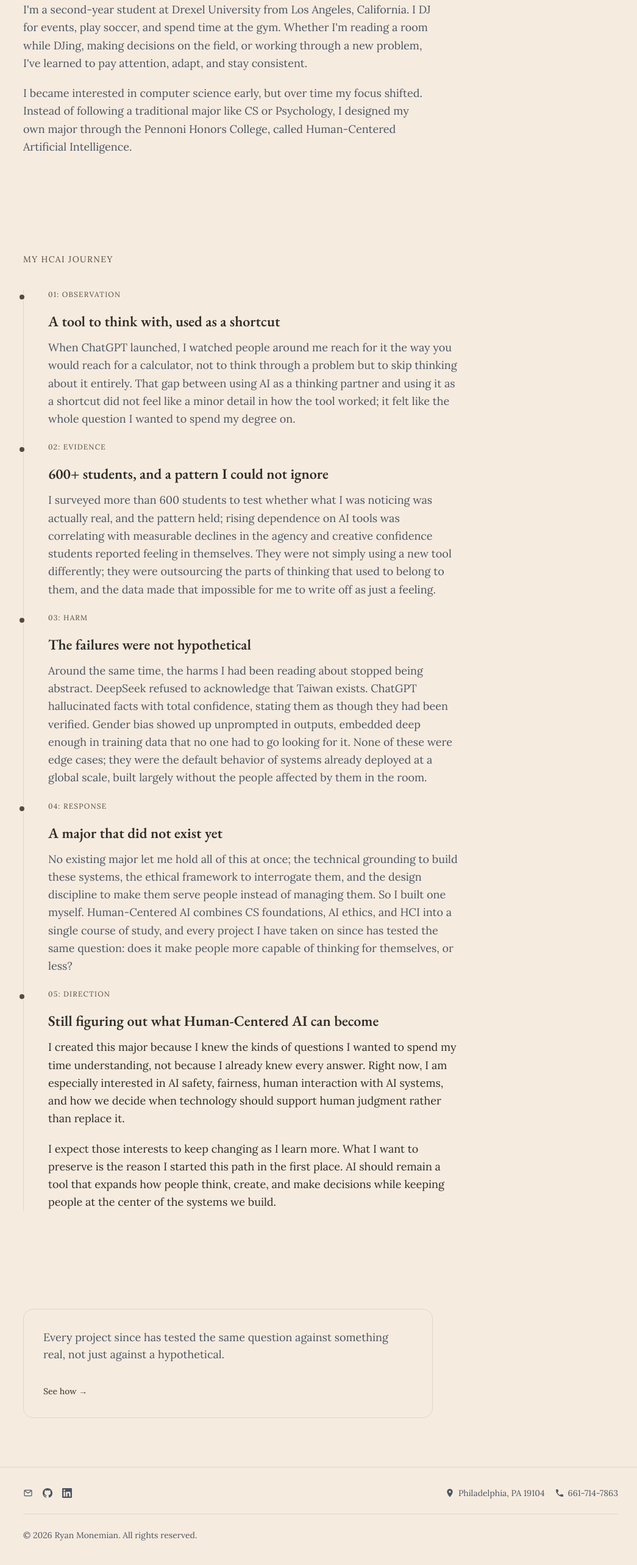
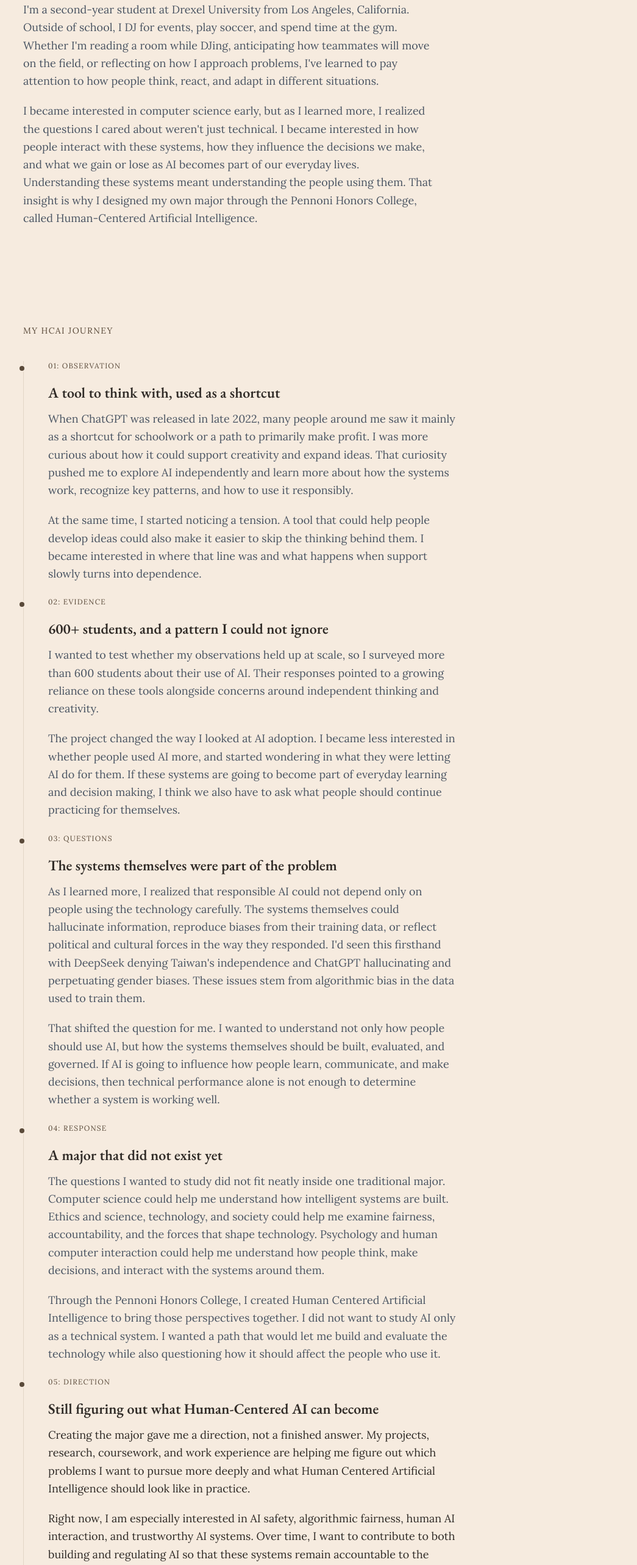
Before and after one commit to ryanmonemian/portfolio, a Next.js app: page /about in a window 1280 px wide. Shown: the part 200-2766 px from the top of the page at 61% size, without its empty margins (114-1159 px from the left). Built offline with nearby package versions, Linux system fonts and the light colour scheme.

Commit message:
updated info, such as hcai journey

```diff
--- a/src/app/about/page.tsx
+++ b/src/app/about/page.tsx
@@ -17,12 +17,17 @@ export default function AboutPage() {
         <Reveal>
           <div className="max-w-2xl text-lg leading-relaxed text-muted">
             <p>
-              I&apos;m a second-year student at Drexel University from Los Angeles, California. I DJ for events, play soccer, and spend time at the gym. Whether I'm reading a room while DJing, making decisions on the field, or working through a new problem, I've learned to pay attention, adapt, and stay consistent.
+              I&apos;m a second-year student at Drexel University from Los Angeles, California.
+              Outside of school, I DJ for events, play soccer, and spend time at the gym. Whether I&apos;m reading
+              a room while DJing, anticipating how teammates will move on the field, or reflecting on how I approach
+              problems, I&apos;ve learned to pay attention to how people think, react, and adapt in different situations.
             </p>
             <p>
-              I became interested in computer science early, but over time my focus shifted. Instead of following a traditional major like CS or Psychology, I designed my own
-              major through the Pennoni Honors College, called Human-Centered Artificial
-              Intelligence.
+              I became interested in computer science early, but as I learned more, I realized the questions I cared
+              about weren't just technical. I became interested in how people interact with these systems, how they
+              influence the decisions we make, and what we gain or lose as AI becomes part of our everyday lives.
+              Understanding these systems meant understanding the people using them. That insight is why I designed my own major
+              through the Pennoni Honors College, called Human-Centered Artificial Intelligence.
             </p>
           </div>
         </Reveal>
@@ -34,16 +39,9 @@ export default function AboutPage() {
 
       <Section>
         <Reveal>
-          <div className="max-w-2xl rounded-2xl border border-border p-8">
-            <p className="text-lg text-muted">
-              Every project since has tested the same question against something real, not just
-              against a hypothetical.
-            </p>
-            <Link
-              href="/projects"
-              className="mt-4 inline-flex text-sm font-medium text-accent hover:underline"
-            >
-              See how →
+          <div className="mt-10">
+            <Link href="/projects" className="text-sm font-medium text-accent hover:underline">
+              View all projects →
             </Link>
           </div>
         </Reveal>
--- a/src/components/Footer.tsx
+++ b/src/components/Footer.tsx
@@ -34,13 +34,6 @@ export default function Footer() {
               <LinkIcon name="location" />
               {profile.location}
             </span>
-            <a
-              href={`tel:${profile.phone}`}
-              className="inline-flex items-center gap-1.5 transition-colors hover:text-accent"
-            >
-              <LinkIcon name="phone" />
-              {profile.phone}
-            </a>
           </div>
         </div>
 
--- a/src/data/journey.ts
+++ b/src/data/journey.ts
@@ -10,7 +10,15 @@ export const journey: JourneyBeat[] = [
     label: "01: Observation",
     title: "A tool to think with, used as a shortcut",
     body: [
-      "When ChatGPT launched, I watched people around me reach for it the way you would reach for a calculator, not to think through a problem but to skip thinking about it entirely. That gap between using AI as a thinking partner and using it as a shortcut did not feel like a minor detail in how the tool worked; it felt like the whole question I wanted to spend my degree on.",
+      `When ChatGPT was released in late 2022, many people around me saw
+      it mainly as a shortcut for schoolwork or a path to primarily make profit.
+      I was more curious about how it could support creativity and expand ideas.
+      That curiosity pushed me to explore AI independently and learn more about how
+      the systems work, recognize key patterns, and how to use it responsibly.`,
+
+      `At the same time, I started noticing a tension. A tool that could help people
+      develop ideas could also make it easier to skip the thinking behind them. I became
+      interested in where that line was and what happens when support slowly turns into dependence.`,
     ],
   },
   {
@@ -18,15 +26,30 @@ export const journey: JourneyBeat[] = [
     label: "02: Evidence",
     title: "600+ students, and a pattern I could not ignore",
     body: [
-      "I surveyed more than 600 students to test whether what I was noticing was actually real, and the pattern held; rising dependence on AI tools was correlating with measurable declines in the agency and creative confidence students reported feeling in themselves. They were not simply using a new tool differently; they were outsourcing the parts of thinking that used to belong to them, and the data made that impossible for me to write off as just a feeling.",
+    `I wanted to test whether my observations held up at scale, so I surveyed
+    more than 600 students about their use of AI. Their responses pointed to a
+    growing reliance on these tools alongside concerns around independent thinking and creativity.`,
+
+    `The project changed the way I looked at AI adoption. I became less interested in whether people used
+    AI more, and started wondering in what they were letting AI do for them. If these systems are going to
+    become part of everyday learning and decision making, I think we also have to ask what people should continue practicing for themselves.`,
     ],
   },
   {
     slug: "the-harms",
-    label: "03: Harm",
-    title: "The failures were not hypothetical",
+    label: "03: Questions",
+    title: "The systems themselves were part of the problem",
     body: [
-      "Around the same time, the harms I had been reading about stopped being abstract. DeepSeek refused to acknowledge that Taiwan exists. ChatGPT hallucinated facts with total confidence, stating them as though they had been verified. Gender bias showed up unprompted in outputs, embedded deep enough in training data that no one had to go looking for it. None of these were edge cases; they were the default behavior of systems already deployed at a global scale, built largely without the people affected by them in the room.",
+      `As I learned more, I realized that responsible AI could not depend only on people using the
+      technology carefully. The systems themselves could hallucinate information, reproduce biases
+      from their training data, or reflect political and cultural forces in the way they responded.
+      I'd seen this firsthand with DeepSeek denying Taiwan's independence and ChatGPT hallucinating
+      and perpetuating gender biases. These issues stem from algorithmic bias in the data used to train them.`,
+
+      `That shifted the question for me. I wanted to understand not only how people should use AI, but how
+      the systems themselves should be built, evaluated, and governed. If AI is going to influence how people
+      learn, communicate, and make decisions, then technical performance alone is not enough to determine
+      whether a system is working well.`,
     ],
   },
   {
@@ -34,7 +57,16 @@ export const journey: JourneyBeat[] = [
     label: "04: Response",
     title: "A major that did not exist yet",
     body: [
-      "No existing major let me hold all of this at once; the technical grounding to build these systems, the ethical framework to interrogate them, and the design discipline to make them serve people instead of managing them. So I built one myself. Human-Centered AI combines CS foundations, AI ethics, and HCI into a single course of study, and every project I have taken on since has tested the same question: does it make people more capable of thinking for themselves, or less?",
+      `The questions I wanted to study did not fit neatly inside one traditional major. Computer science
+      could help me understand how intelligent systems are built. Ethics and science, technology, and society
+      could help me examine fairness, accountability, and the forces that shape technology. Psychology and
+      human computer interaction could help me understand how people think, make decisions, and interact
+      with the systems around them.`,
+
+      `Through the Pennoni Honors College, I created Human Centered Artificial Intelligence to bring those
+      perspectives together. I did not want to study AI only as a technical system. I wanted a path that
+      would let me build and evaluate the technology while also questioning how it should affect the people
+      who use it.`,
     ],
   },
   {
@@ -43,8 +75,19 @@ export const journey: JourneyBeat[] = [
     title: "Still figuring out what Human-Centered AI can become",
     bodyColor: "foreground",
     body: [
-      "I created this major because I knew the kinds of questions I wanted to spend my time understanding, not because I already knew every answer. Right now, I am especially interested in AI safety, fairness, human interaction with AI systems, and how we decide when technology should support human judgment rather than replace it.",
-      "I expect those interests to keep changing as I learn more. What I want to preserve is the reason I started this path in the first place. AI should remain a tool that expands how people think, create, and make decisions while keeping people at the center of the systems we build.",
+      `Creating the major gave me a direction, not a finished answer. My projects, research, coursework,
+      and work experience are helping me figure out which problems I want to pursue more deeply and what
+      Human Centered Artificial Intelligence should look like in practice.`,
+
+      `Right now, I am especially interested in AI safety, algorithmic fairness, human AI interaction, and
+      trustworthy AI systems. Over time, I want to contribute to both building and regulating AI so that
+      these systems remain accountable to the people they affect.`,
+
+      `My interests will probably continue to change as I learn more. Right now, I'm focused on learning how
+      to evaluate and build systems responsibly through my projects, coursework, and work experience.
+      Eventually, I want to contribute to how we govern and build AI so these systems remain accountable
+      to the people they affect.`,
+
     ],
   },
 ];
--- a/src/data/profile.ts
+++ b/src/data/profile.ts
@@ -4,12 +4,12 @@ export const profile = {
   name: "Ryan Monemian",
   headline: "Building AI that extends judgment instead of replacing it.",
   thesis:
-    "I work to regulate and build human-centered AI, focusing on systems designed to enhance human agency and creativity rather than erode it. My work sits at the intersection of CS, AI ethics, and Human-Computer Interaction. I want to make sure AI expands human potential instead of replacing it.",
+    "I study and build Human Centered AI, exploring how these systems affect the way people think, create, and make decisions.",
   goalRoles: ["Trust & Safety Engineering", "AI Governance", "Content Moderation"],
   email: "ryanmonemian@gmail.com",
   github: "github.com/ryanmonemian",
   linkedin: "linkedin.com/in/ryan-monemian",
-  location: "Philadelphia, PA 19104",
+  location: "Philadelphia, PA",
   phone: "661-714-7863",
 } as const;
 
--- a/src/data/types.ts
+++ b/src/data/types.ts
@@ -25,15 +25,15 @@ export type Project = {
   tech: string[];
   links?: { label: string; href: string; icon: "github" | "drive" | "arcgis" }[];
   /** The harm, risk, or failure mode this project responds to. */
-  problem: string;
+  problem: string | string[];
   /** The real-world constraints shaping the design (org, technical, ethical). */
-  context: string;
+  context: string | string[];
   /** What was actually built or done. */
-  process: string;
+  process: string | string[];
   /** The competing values/goals in tension, and how they were weighed. */
-  tradeoffs: string;
+  tradeoffs: string | string[];
   /** What it proved, and how it changed the author's thinking. */
-  outcome: string;
+  outcome: string | string[];
 };
 
 export type FocusArea = {
```
Also changed, not shown: src/app/contact/page.tsx (+7 -5 lines), src/app/page.tsx (+7 -9 lines), src/app/projects/[slug]/page.tsx (+20 -11 lines), src/app/projects/page.tsx (+5 -3 lines), src/data/projects.ts (+45 -14 lines), .claude/settings.local.json.
